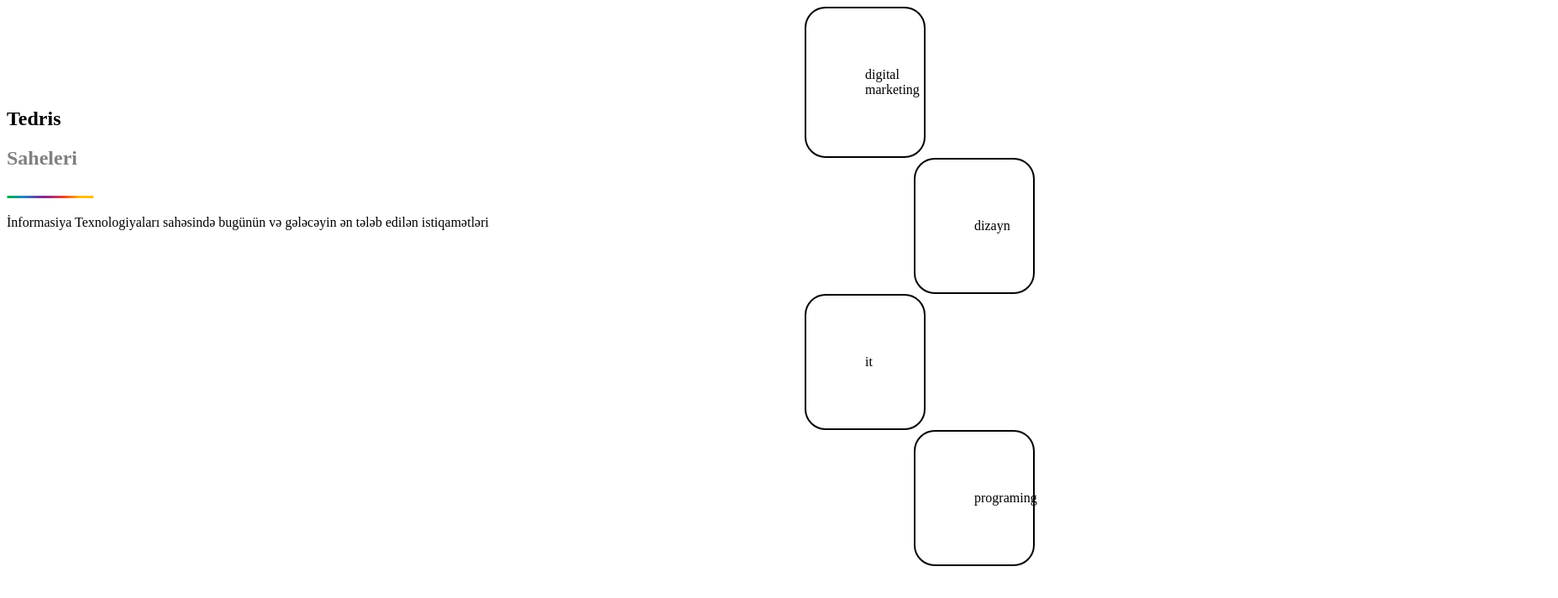
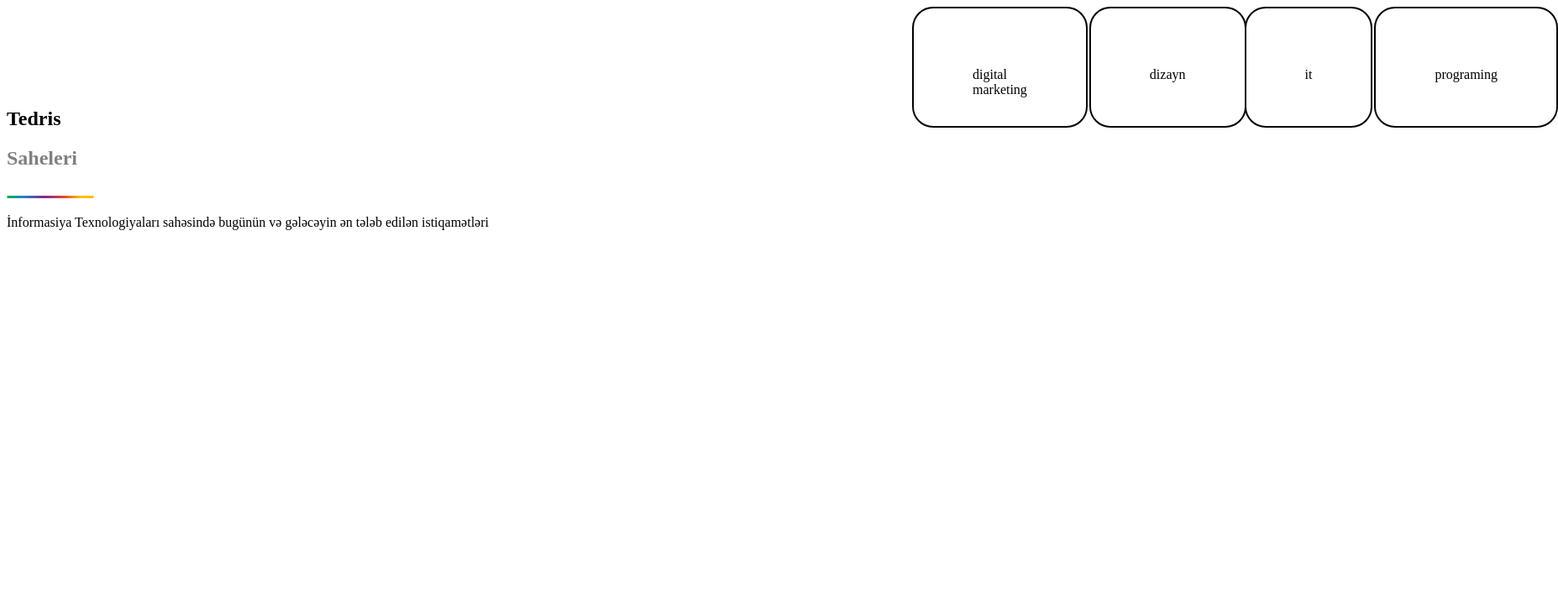
Before and after one commit to CanKOKSAL/ConsoleApp7, a plain HTML site: page Yeni klasör (2)/index.html in a window 1280 px wide. Shown: the whole page at 84% size, 1855 px wide, since content can reach past the window. Drawn offline with Linux system fonts and the light colour scheme.

Commit message:
Update style.css

```diff
--- a/Yeni klasör (2)/assets/style.css
+++ b/Yeni klasör (2)/assets/style.css
@@ -11,15 +11,17 @@ position: absolute;
     width: 120px;
     height: 90px;
     background-color: white;
+    display: flex;
     }
-.elements>.conteiner1{
+
+    .conteiner1{
         border: 2px solid black;
         padding: 70px;
         border-radius: 25px;
         position: relative;
-    left: 950px;
+        left: 1078px;
     }
-.elements>.conteiner2{
+    .conteiner2{
         border: 2px solid black;
         padding: 70px;
         border-radius: 25px;
@@ -27,29 +29,29 @@ background-color: white;
         left: 1080px;
 
     }
-.elements>.conteiner3{
+.conteiner3{
         border: 2px solid black;
         padding: 70px;
         border-radius: 25px;
         position: relative;
-    left: 950px;
+        left: 1078px;
     }
-.elements>.conteiner4{
+.conteiner4{
         border: 2px solid black;
         padding: 70px;
         border-radius: 25px;
         position: relative;
         left: 1080px;
     }
-.elements>.conteiner1:hover{
+    .conteiner1:hover{
         background-color: aqua;
     }
-.elements>.conteiner2:hover{
+    .conteiner2:hover{
         background-color: purple;
     }
-.elements>.conteiner3:hover{
+    .conteiner3:hover{
         background-color: green;
     }
-.elements>.conteiner4:hover{
+    .conteiner4:hover{
         background-color: red;
     }
```
Lines whose indentation alone changed are shown as unchanged.
